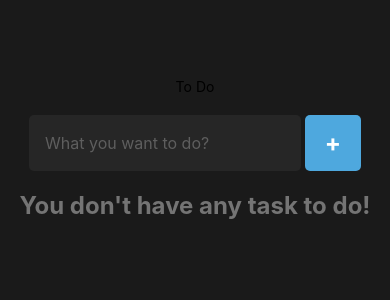
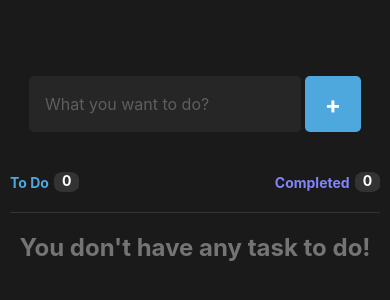
Before and after one commit to phmc99/study-reactnative-todo, a React Native app: screen / in a window 390 px wide. Shown: the part 108-408 px from the top of the page. Built offline with nearby package versions, Linux system fonts and the light colour scheme.

Commit message:
To Do App - V1

```diff
--- a/src/components/Todo/index.tsx
+++ b/src/components/Todo/index.tsx
@@ -5,13 +5,16 @@ import { TodoType } from "../../types";
 interface ITodo {
   todo: TodoType,
   onRemove: () => void
+  onComplete: () => void
 }
 
-export default function Todo({ todo, onRemove }: ITodo) {
+export default function Todo({ todo, onRemove, onComplete }: ITodo) {
+  const completedStyle = { ...todoStyles.checkbox, ...todoStyles.checkboxCompleted }
+  const completedTextStyle = { ...todoStyles.text, ...todoStyles.textCompleted }
   return (
     <View style={todoStyles.container}>
-      <View style={todoStyles.checkbox} />
-      <Text style={todoStyles.text}>{todo.description}</Text>
+      <View style={todo.isCompleted ? completedStyle : todoStyles.checkbox} onTouchStart={onComplete} />
+      <Text style={todo.isCompleted ? completedTextStyle : todoStyles.text}>{todo.description}</Text>
       <TouchableOpacity style={todoStyles.deleteButton}>
         <Text style={todoStyles.deleteButtonText} onPress={onRemove}>-</Text>
       </TouchableOpacity>
--- a/src/components/Todo/styles.ts
+++ b/src/components/Todo/styles.ts
@@ -17,10 +17,19 @@ export const todoStyles = StyleSheet.create({
     borderRadius: "100%",
     marginHorizontal: 10,
   },
+  checkboxCompleted: {
+    borderColor: '#8284FA',
+    backgroundColor: '#8284FA',
+  },
   text: {
     color: "white",
     flex: 1,
     fontSize: 14,
+  },
+  textCompleted: {
+    color: "#747474",
+    textDecorationLine: "line-through",
+    textDecorationStyle: "solid"
   },
   deleteButton: {
     width: 56,
--- /dev/null
+++ b/src/components/TodoStatus/index.tsx
@@ -0,0 +1,23 @@
+import { View, Text } from 'react-native'
+import { todoStatusStyle } from './styles'
+import React from 'react'
+
+interface ITodoStatus {
+  todoQuantity: number,
+  completedQuantity: number
+}
+
+export default function TodoStatus({ todoQuantity, completedQuantity }: ITodoStatus) {
+  return (
+    <View style={todoStatusStyle.container}>
+      <View style={todoStatusStyle.statusContainer}>
+        <Text style={todoStatusStyle.createStatusText}>To Do{" "}</Text>
+        <View style={todoStatusStyle.quantity}><Text style={todoStatusStyle.quantityText}>{todoQuantity}</Text></View>
+      </View>
+      <View style={todoStatusStyle.statusContainer}>
+        <Text style={todoStatusStyle.completedStatusText}>Completed{" "}</Text>
+        <View style={todoStatusStyle.quantity}><Text style={todoStatusStyle.quantityText}>{completedQuantity}</Text></View>
+      </View>
+    </View>
+  )
+}
--- /dev/null
+++ b/src/components/TodoStatus/styles.ts
@@ -0,0 +1,38 @@
+import { StyleSheet } from "react-native";
+
+export const todoStatusStyle = StyleSheet.create({
+  container: {
+    flexDirection: "row",
+    justifyContent: "space-between",
+    width: "100%",
+    paddingHorizontal: 10,
+    marginVertical: 20,
+  },
+  statusContainer: {
+    flexDirection: "row",
+    gap: 2,
+    alignItems: "center"
+  },
+  createStatusText: {
+    color: '#4ea8de',
+    fontSize: 14,
+    fontWeight: "bold",
+  },
+  completedStatusText: {
+    color: '#8284FA',
+    fontSize: 14,
+    fontWeight: "bold"
+  },
+  quantity: {
+    paddingHorizontal: 2,
+    width: 25,
+    height: 20,
+    borderRadius: "35%",
+    backgroundColor: "#333333"
+  },
+  quantityText: {
+    textAlign: "center",
+    fontWeight: "bold",
+    color: "white"
+  }
+})
--- a/src/screens/Home/index.tsx
+++ b/src/screens/Home/index.tsx
@@ -4,9 +4,11 @@ import Todo from '../../components/Todo';
 import { TodoType } from '../../types';
 import { useState } from 'react';
 import uuid from 'react-native-uuid';
+import TodoStatus from '../../components/TodoStatus';
 
 export default function Home() {
   const [todos, setTodos] = useState<TodoType[]>([])
+  const [todosCompleted, setTodosCompleted] = useState<TodoType[]>([])
   const [description, setDescription] = useState("")
 
   const handleAddTodo = () => {
@@ -50,9 +52,22 @@ export default function Home() {
     )
   }
 
+  const handleCompleteTodo = (id: string) => {
+    const todo = todos.find(todo => todo.id === id)
+    const todoIndex = todos.findIndex(todo => todo.id === id)
+
+    if (!todo || todoIndex === -1) return
+
+    todo.isCompleted = true
+    const newList = [...todos]
+    newList.splice(todoIndex, 1, todo)
+
+    setTodos(newList.sort((a, b) => Number(a.isCompleted) - Number(b.isCompleted)))
+  }
+
+
   return (
     <View style={homeStyles.container}>
-      <Text>To Do</Text>
       <View style={homeStyles.flex}>
         <TextInput
           style={homeStyles.input}
@@ -63,6 +78,9 @@ export default function Home() {
         />
         <TouchableOpacity style={homeStyles.createButton} onPress={handleAddTodo}><Text style={homeStyles.createButtonText}>+</Text></TouchableOpacity>
       </View>
+
+      <TodoStatus todoQuantity={todos.filter(({ isCompleted }) => !isCompleted).length} completedQuantity={todos.filter(({ isCompleted }) => isCompleted).length} />
+
       <FlatList
         style={homeStyles.todoList}
         data={todos}
@@ -72,6 +90,7 @@ export default function Home() {
             key={item.description}
             todo={{ ...item }}
             onRemove={() => handleDeleteTodo(item.id)}
+            onComplete={() => handleCompleteTodo(item.id)}
           />
         )}
         ListEmptyComponent={() => (<Text style={homeStyles.emptyTodosText}>You don't have any task to do!</Text>)}
--- a/src/screens/Home/style.ts
+++ b/src/screens/Home/style.ts
@@ -46,6 +46,11 @@ export const homeStyles = StyleSheet.create({
     fontSize: 24,
     color: "#747474",
     fontWeight: "bold",
-    marginHorizontal: "auto"
-  },
+    marginHorizontal: "auto",
+    borderTopWidth: 1,
+    borderColor: "#333333",
+    width: "100%",
+    textAlign: "center",
+    paddingTop: 20
+  }
 });
```
